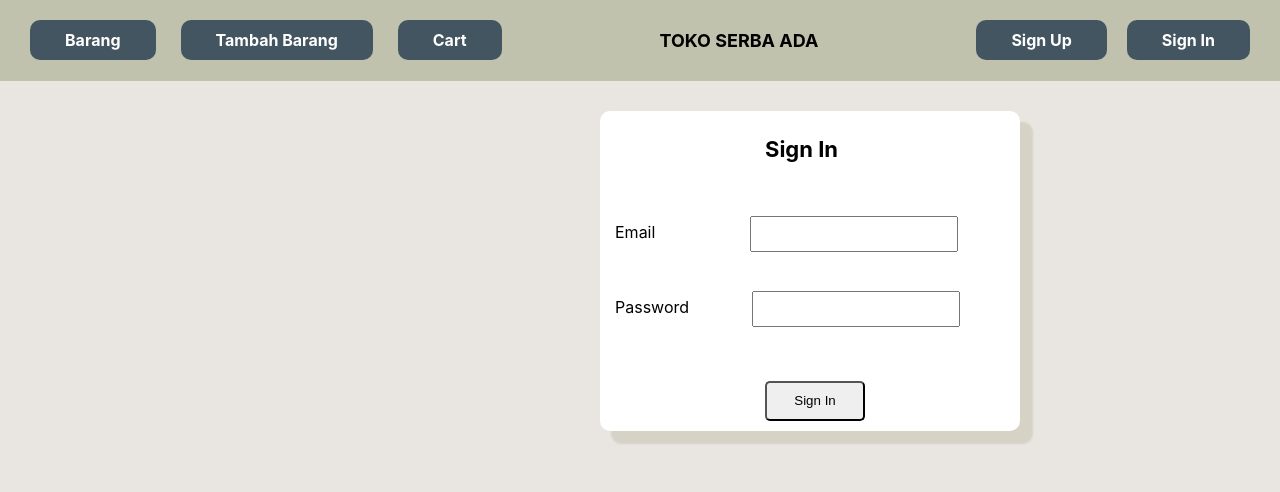
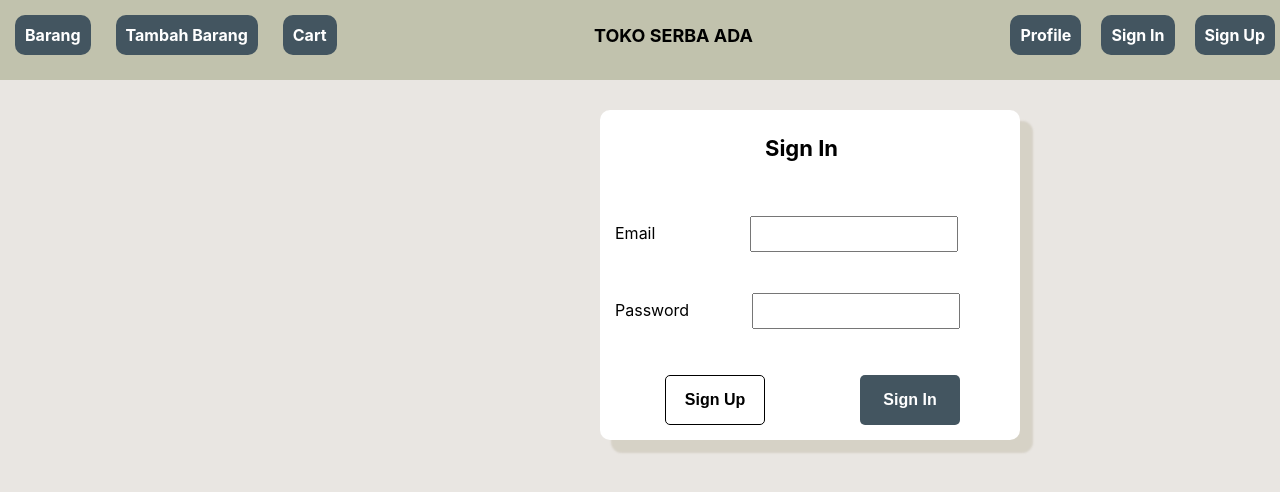
Before and after one commit to CandiceAriel/toko, a React (Create React App) app in the folder Client/: page /SignIn in a window 1280 px wide. Shown: the top 492 px of the page. Built offline with nearby package versions, Linux system fonts and the light colour scheme.

Commit message:
Sign out remove data from local storage

```diff
--- a/Client/src/App.js
+++ b/Client/src/App.js
@@ -4,8 +4,9 @@ import AddBarang from './page/AddBarang'
 import ListCart from './ListCart';
 import SignUp from './page/SignUp';
 import SignIn from './page/SignIn';
+import Profile from './page/Profile';
 import NavHeader from './NavHeader';
-import {BrowserRouter as Router, Switch,Route} from 'react-router-dom'
+import {BrowserRouter as Router, Switch,Route} from 'react-router-dom';
 
 function App() {
   return (
@@ -18,8 +19,8 @@ function App() {
         <Route path="/Cart" component= {ListCart}/>
         <Route path="/SignUp" component= {SignUp}/>
         <Route path="/SignIn" component= {SignIn}/>
+        <Route path="/Profile" component= {Profile}/>
       </Switch>
-
     </div>
     </Router>
   );
--- a/Client/src/NavHeader.js
+++ b/Client/src/NavHeader.js
@@ -4,7 +4,7 @@ import './style/NavHeader.scss';
 
 export const NavHeader = () => {
     return (
-        <header>
+        <div className="container-header">
             <div className="wrapper__button">
                 <Link to="/Barang" className="link__barang">Barang</Link>
                 <Link to="/AddBarang" className="link__tambahbarang">Tambah Barang</Link>
@@ -12,10 +12,11 @@ export const NavHeader = () => {
             </div>
             <p className="logo">TOKO SERBA ADA</p>
             <div className="wrapper__button">
+                <Link to="/Profile" className="link__profile">Profile</Link>
+                <Link to="/SignIn" className="link__signin">Sign In</Link>
                 <Link to="/SignUp" className="link__signup">Sign Up</Link>
-                <Link to="/SignIn" className="link__signin">Sign In</Link>
             </div>
-        </header>
+        </div>
     )
 }
 
--- a/Client/src/page/Barang.js
+++ b/Client/src/page/Barang.js
@@ -83,7 +83,7 @@ const Barang = ({id, nama, harga,stok}) => {
                         <td><button onClick={addStok} className="button__tambah">+</button>{stokBaru}<button onClick={minusStok} className="button__kurang">-</button></td>
                         <td><button onClick={kurangiStok} className="button__tambahQty">+</button>{qty}<button onClick={tambahStok} className="button__kurangQty">-</button></td>
                         <td><button onClick={() => {updateBarang(id);}} className="button__editData"> Update </button></td>
-                        <td><button onClick={() => {addCart(id);}} className="button__add"> Add </button></td>
+                        <td><button onClick={() => {addCart(id);}} className="button__addCart"> Add </button></td>
                     </tbody>
                 </table>
             </div>
--- /dev/null
+++ b/Client/src/page/Profile.js
@@ -0,0 +1,42 @@
+import React, { useState,useEffect } from 'react'
+import { Link } from 'react-router-dom'
+import '../style/Profile.scss'
+
+const Profile = () => {
+    const [nama,setNama] =useState('');
+    const [noHP,setNoHP] =useState('');
+    const [email,setEmail] =useState('');
+
+    //Get data upon accessing localhost
+    useEffect(() => {
+        var dataUser = JSON.parse(localStorage.getItem('dataLogIn'));
+        if(dataUser > 0){
+            setNama(dataUser[0].nama)
+            setNoHP(dataUser[0].noHP)
+            setEmail(dataUser[0].email)
+        } else {
+            setNama('Please sign in first')
+            setNoHP('No data')
+            setEmail('No data')
+        }
+      }, [])
+
+      const onDelete = () => {
+        localStorage.removeItem('dataLogIn')
+      }
+
+    return (
+        <div className="container--profile">
+            <div className="wrapper__profile">
+                <h3>{nama}</h3>
+                <p>{noHP}</p>
+                <p>{email}</p>
+            </div>
+            <div className="wrapper__link">
+                <Link to="/SignIn" className="link__SignOut" onClick={onDelete}>Sign Out</Link>
+            </div>
+        </div>
+    )
+}
+
+export default Profile
--- a/Client/src/page/SignIn.js
+++ b/Client/src/page/SignIn.js
@@ -1,4 +1,5 @@
 import React, { useState } from 'react';
+import { useHistory } from "react-router-dom";
 import Axios from 'axios';
 import '../style/SignIn.scss'
 
@@ -7,6 +8,9 @@ const SignIn = () => {
     const [password,setPassword] = useState('');
 
     const [signInStatus, setSignInStatus] = useState('')
+
+    const history = useHistory();
+    const navigateTo = () => history.push('/SignUp');
 
     //update Email value
     const updateEmail = e => {
@@ -46,8 +50,9 @@ const SignIn = () => {
             <div>
                 <label>Password<input type="password" name="password" className="inputPassword" value={password} onChange={updatePassword}/></label><br></br>
             </div>
-            <div className="btn__submit">
-                <input type="submit" value="Sign In" className="btnSignIn" onClick={signIn}/>
+            <div className="wrapper-btn">
+                <button onClick={navigateTo}  value="Sign Up" className="btn__SignUp">Sign Up</button>
+                <button type="submit" value="Sign In" className="btn__SignIn" onClick={signIn}>Sign In</button>
             </div>
         </form>
         <h1>{signInStatus}</h1>
--- a/Client/src/style/Barang.scss
+++ b/Client/src/style/Barang.scss
@@ -87,25 +87,17 @@
         font-weight: 900;
     }
 
-    &__add{
+    &__addCart{
         background-color: #28527A;
         margin: 0px 0px;
         border-radius: 10px;
-        width: 300px;
-        height:50px;
+        width: 100px;
+        height:40px;
         border:none;
         color: white;
         font-size: 14px;
         padding: 0pc 5px 0px 0px;
         font-weight: 900;
-    }
-
-    &__delete{
-        width: 30px;
-        height: 40px;
-        border-radius: 10px;
-        margin: 20px 10px 5px 0px;
-        float: right;
     }
 }
 
--- a/Client/src/style/ListBarang.scss
+++ b/Client/src/style/ListBarang.scss
@@ -24,7 +24,7 @@
         width: 30px;
         height: 40px;
         border-radius: 10px;
-        margin: 20px 10px 5px 0px;
+        margin: 40px 10px 0px 0px;
         float: right;
     }
 }
--- a/Client/src/style/NavHeader.scss
+++ b/Client/src/style/NavHeader.scss
@@ -1,15 +1,15 @@
 .NavHeader{
-    margin: 10px;
-    height: 20vh;
-    justify-content: space-between;
 }
 
-header{
-    padding: 30px 20px;
+.container-header{
+    width: 100%;
+    padding: 25px 5px;
     justify-content: space-between;
     margin-bottom: 10px;
+    height: 30px;
     background: #C1C2AD;
     display: flex;
+    border-radius: 0px;
 
     p{
         color: black;
@@ -21,7 +21,6 @@ header{
 
 
 .link{
-    height: 50px;
     width: 55px;
     margin-top: 10px;
     align-items: center;
@@ -35,7 +34,7 @@ header{
             justify-content: center;
             border-radius: 10px;
             margin: 10px 10px 10px ;
-            padding: 10px 35px;
+            padding: 10px 10px;
     }
 
 &__tambahbarang{
@@ -46,7 +45,7 @@ header{
             border: none;
             justify-content: center;
             border-radius: 10px;
-            padding: 10px 35px;
+            padding: 10px 10px;
             margin: 10px 15px 10px ;
 }
 
@@ -59,7 +58,7 @@ header{
     justify-content: center;
     border-radius: 10px;
     margin: 10px 10px 10px ;
-    padding: 10px 35px;
+    padding: 10px 10px;
 }
 
 &__signup{
@@ -71,7 +70,8 @@ header{
     justify-content: center;
     border-radius: 10px;
     margin: 10px 10px 10px ;
-    padding: 10px 35px;
+    padding: 10px 10px;
+    width: 50px;
 }
 
 &__signin{
@@ -83,7 +83,18 @@ header{
     justify-content: center;
     border-radius: 10px;
     margin: 10px 10px 10px ;
-    padding: 10px 35px;
+    padding: 10px 10px;
 }
 
+&__profile{
+    text-decoration: none;
+    color:white;
+    font-weight: bold;
+    background: #435560;
+    border: none;
+    justify-content: center;
+    border-radius: 10px;
+    margin: 10px 10px 10px ;
+    padding: 10px 10px;
 }
+}
--- /dev/null
+++ b/Client/src/style/Profile.scss
@@ -0,0 +1,44 @@
+.Profile{
+
+}
+
+.container--profile{
+    height: 100vh;
+    width: 100%;
+    background: transparent;
+    border-radius: 0px;
+
+    .wrapper{
+        height: 150px;
+
+        &__profile{
+            padding: 10px 400px;
+            border-radius: 17px;
+            margin: 10px;
+            background: white;
+        }
+
+        &__link{
+             padding: 20px 200px;
+             border-radius: 7px;
+             margin: 10px;
+             background: white;
+        }
+
+    }
+}
+
+.link{
+
+    &__SignOut{
+        font-weight: bold;
+        text-decoration: none;
+        color: black;
+    }
+}
+
+body{
+    padding: 0;
+    margin: 0;
+    justify-content: center;
+  }
--- a/Client/src/style/SignIn.scss
+++ b/Client/src/style/SignIn.scss
@@ -6,7 +6,7 @@
     height: 300px;
     font-size: 16px;
     margin: 30px 600px;
-    padding: 10px 5px 10px 15px;
+    padding: 10px 5px 20px 15px;
     text-align: left;
     display: flex;
     flex-direction: column;
@@ -22,12 +22,40 @@ h1{
     font-size: 22px;
  }
 
-.btnSignIn{
-    width: 100px;
-    height: 40px;
-    border-radius: 5px;
-    margin: 15px 150px 0px;
+.wrapper-btn{
+    width: 100%;
+    height: 50px;
+    display: flex;
+    justify-content: space-between;
+
+
+    .btn{
+        &__SignIn{
+            width: 100px;
+            height: 50px;
+            border-radius: 5px;
+            margin: 5px 55px 10px 5px;
+            background: #435560;
+            border: none;
+            font-weight: 900;
+            color: white;
+            font-size: 16px;
+        }
+
+        &__SignUp{
+            width: 100px;
+            height: 50px;
+            border-radius: 5px;
+            margin: 5px 10px 10px 50px;
+            background: none;
+            border: 1px solid black;
+            font-weight: 900;
+            font-size: 16px;
+        }
+    }
+
 }
+
 
 .inputEmail{
     width: 200px;
```
Lines whose indentation alone changed are shown as unchanged.
